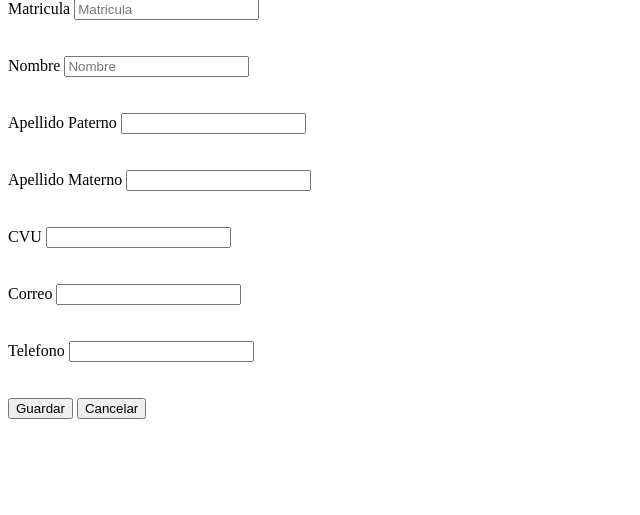
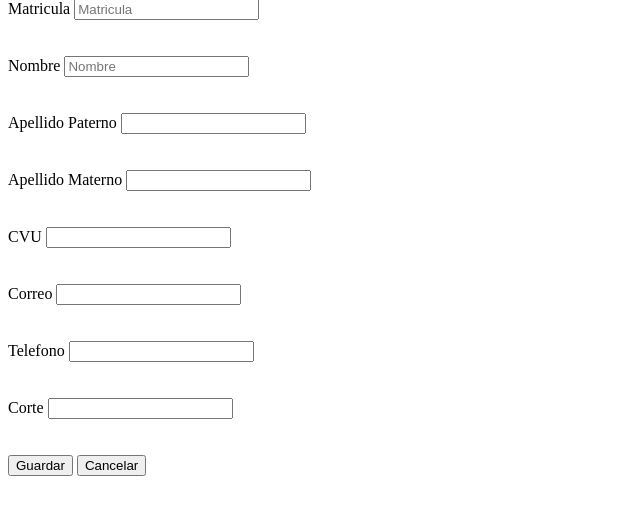
Before and after one commit to Rosa2905/FinalPosgrado, a Laravel app: page /usuarios/create in a window 1280 px wide. Shown: the part 60-575 px from the top of the page, without its empty margins (0-640 px from the left). Run offline with Laravel 8, Linux system fonts and the light colour scheme; some libraries are stand-ins or nearby versions.

Commit message:
primer comit

```diff
--- a/app/Http/Controllers/AlumnoController.php
+++ b/app/Http/Controllers/AlumnoController.php
@@ -59,6 +59,31 @@ class AlumnoController extends Controller
 		$alumno->apellido_materno=$request->get('ApellidoM');
 		$alumno->correo=$request->get('Correo');
 		$alumno->telefono=$request->get('Telefono');
+		$alumno->corte="uno";
+		$alumno->director="uno";
+		$alumno->codirector="uno";
+		$alumno->campus="uno";
+		$alumno->carrera="uno";
+		$alumno->LGAC="uno";
+		$alumno->grado="uno";
+		$alumno->corte="uno";
+		$alumno->estatus="uno";
+		$alumno->fecha_ingreso="uno";
+		$alumno->fecha_egreso="uno";
+		$alumno->fecha_ideal="uno";
+		$alumno->foto="uno";
+		$alumno->SAGCC="uno";
+		$alumno->save();
+
+		// $alumno= new Alum;
+		// $alumno->matricula=$request->get('Matricula');
+		// $alumno->CVU=$request->get('CVU');
+		// $alumno->nombre=$request->get('Nombre');
+		// $alumno->apellido_paterno=$request->get('ApellidoP');
+		// $alumno->apellido_materno=$request->get('ApellidoM');
+		// $alumno->correo=$request->get('Correo');
+		// $alumno->telefono=$request->get('Telefono');
+		// $alumno->corte="uno";
 		// $alumno->director=$request->get('Director');
 		// $alumno->codirector=$request->get('Codirector');
 		// $alumno->campus=$request->get('Campus');
@@ -69,7 +94,8 @@ class AlumnoController extends Controller
 		// $alumno->estatus=$request->get('estatus');
 		// $alumno->fecha_ingreso=$request->get('FechaIn');
 		// $alumno->SAGCC=$request->get('SAGCC');
-		$alumno->save();
+		// $alumno->save();
+
 
 		return Redirect::to('usuarios/alumno');
 	}
@@ -102,6 +128,7 @@ class AlumnoController extends Controller
         $Alumno->apellido_materno=$request->get('apellido_materno');
 		$Alumno->CVU=$request->get('CVU');
 		$Alumno->correo=$request->get('correo');
+		$Alumno->corte=$request->get('Corte');
         $Alumno->update();
         // return Redirect::to('usuarios/alumno');
         return $Alumno->nombre;
--- a/resources/views/usuarios/alumno/create.blade.php
+++ b/resources/views/usuarios/alumno/create.blade.php
@@ -15,7 +15,7 @@
 			</div>
 			@endif
 
-			{!!Form::open(['url'=>'usuarios/create','method'=>'POST','autocomplete'=>'off'])!!}
+			{!!Form::open(['route'=>['create'],'method'=>'POST','autocomplete'=>'off'])!!}
 			{{Form::token()}}
 
 {{--  @extends('layouts.alumno')
@@ -64,6 +64,13 @@
 			<br>
 			<br>
 			<div class="form-group">
+				<label for="corte">Corte</label>
+				<input type="text" name="Corte" class="form-control" placeholder="">
+			</div>
+
+			<br>
+			<br>
+			<div class="form-group">
 				<button class="btn btn-primary" type="submit">Guardar</button>
 				<button class="btn btn-danger" type="reset">Cancelar</button>
 			</div>
--- a/routes/web.php
+++ b/routes/web.php
@@ -20,6 +20,7 @@ Route::get('/', function () {
 Route::prefix('usuarios')->group(function() {
 	Route::get('alumno','AlumnoController@index');
 	Route::get('create','AlumnoController@create');
+	Route::post('create','AlumnoController@store')->name('create');
 	Route::get('alumno/{id}/edit','AlumnoController@edit');
 	Route::get('alumno/{id}/mas','AlumnoController@show');
 	Route::patch('alumno/edit/{id}','AlumnoController@update')->name('upedit');
```
Also changed, not shown: 2 other files.
